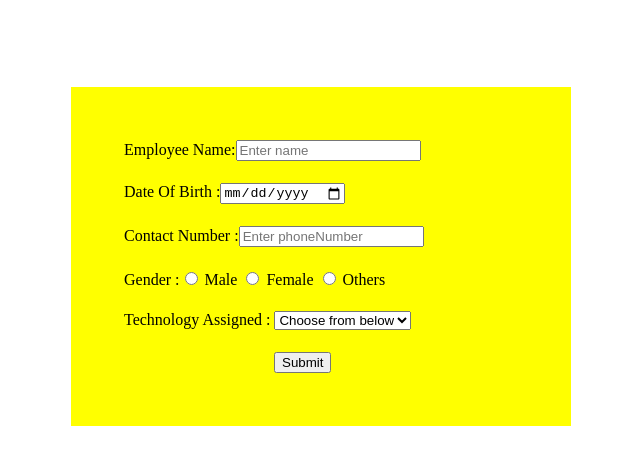
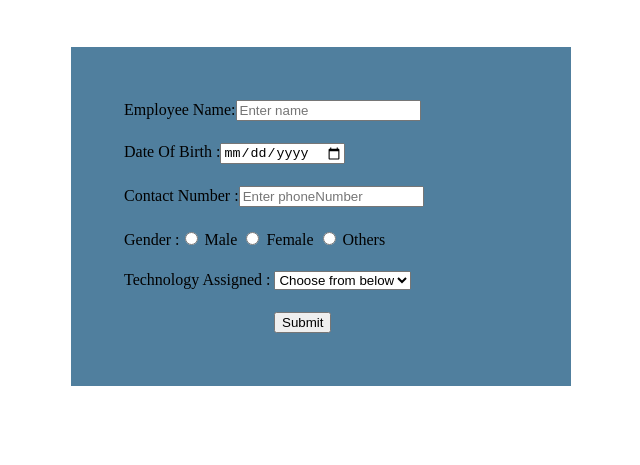
Before and after one commit to divyakj13/js, a plain HTML site: page h.html in a window 1280 px wide. Shown: the part 167-632 px from the top of the page, without its empty margins (437-1077 px from the left). Drawn offline with Linux system fonts and the light colour scheme.

Commit message:
Update h.html

```diff
--- a/h.html
+++ b/h.html
@@ -5,8 +5,8 @@
 <meta http-equiv="X-UA-Compatible"content="IE=edge">
 <meta name="viewport" content="width=device-width,initial-scale=1.0">
 <title>Aspire Systems</title>
-<link rel="stylesheet" href="form1.css">
-<script src="validation.js">
+<link rel="stylesheet" href="h.css">
+<script src="h.js">
 </script>
 
 </head>
```
